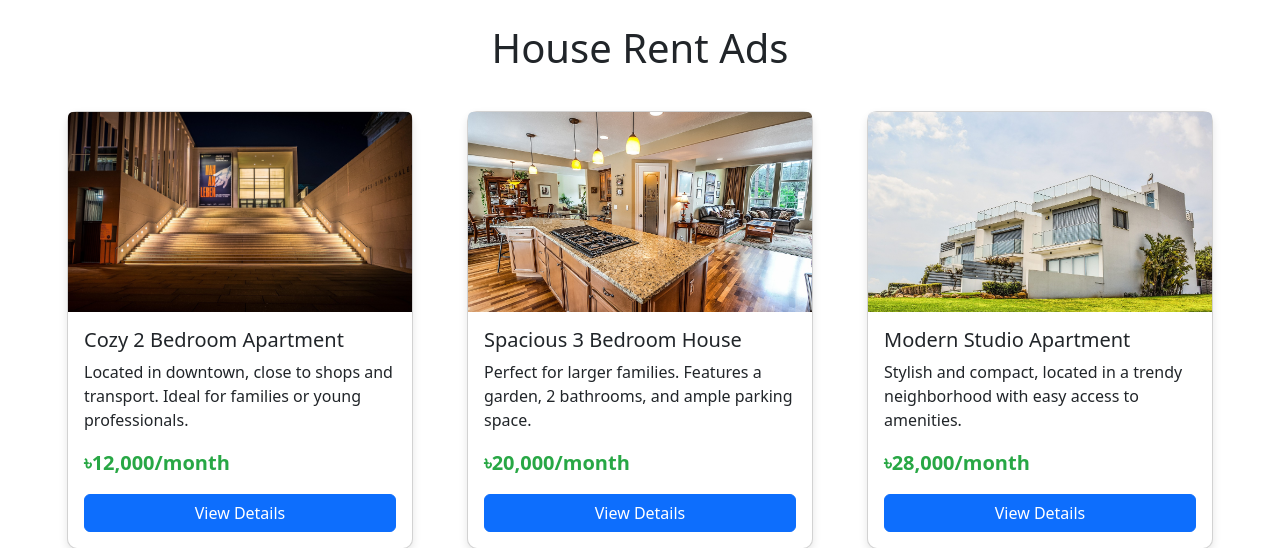
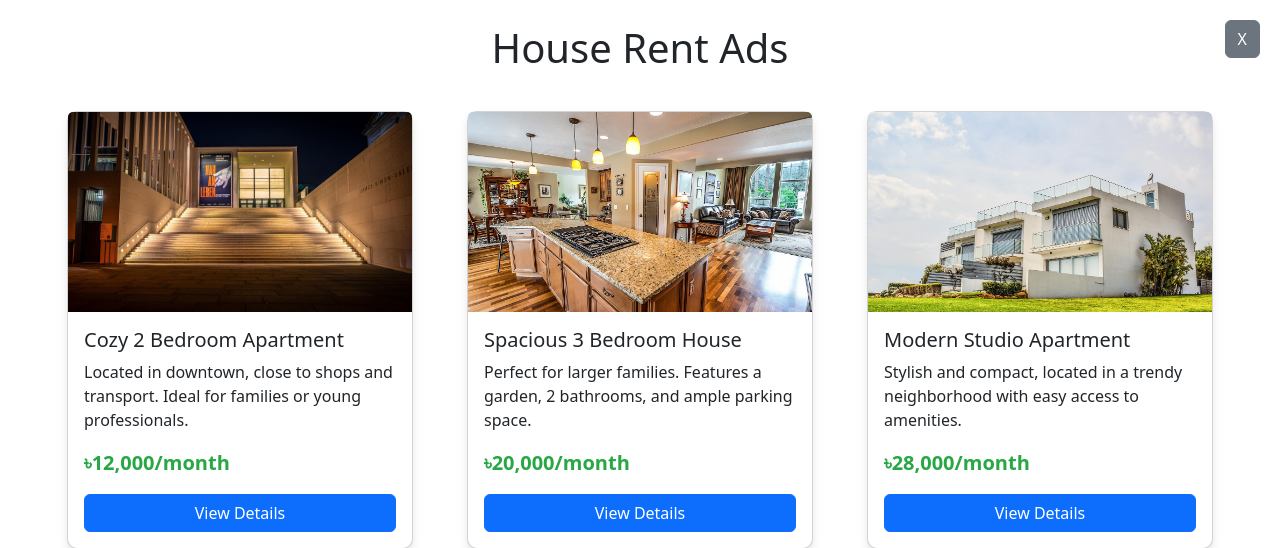
Before and after one commit to hasibhasan-github/IUB_CSE307_SystemAnalysisAndDesign_Tenant_Management_System_MachineLearning_Based_PredictiveApproach, a Flask app: page /explore in a window 1280 px wide. Shown: the top 548 px of the page. Run offline with Flask 3, Linux system fonts and the light colour scheme.

Commit message:
@hasibhasan-github

```diff
--- a/Tenant_Management_System/website/templates/explore.html
+++ b/Tenant_Management_System/website/templates/explore.html
@@ -30,9 +30,22 @@
             font-weight: bold;
             color: #28a745;
         }
+
+        /* Home Button in Upper Right Corner */
+        .home-btn {
+            position: absolute;
+            top: 20px;
+            right: 20px;
+            z-index: 10;
+        }
     </style>
 </head>
 <body>
+    <!-- Home Button in the Upper Right Corner -->
+    <div class="home-btn">
+        <a href="home" class="btn btn-secondary">X</a>
+    </div>
+
     <div class="container">
         <h1 class="text-center my-4">House Rent Ads</h1>
 
```
